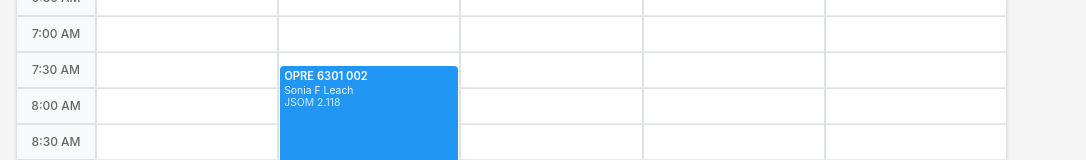
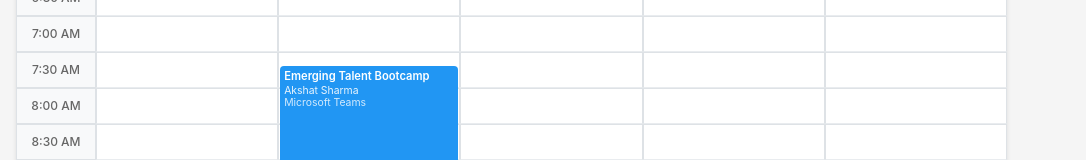
Before and after one commit to ADM-GenC-July25/Team3_ReactCapstone, a React (Vite) app in the folder SchedulePlanner/: page / in a window 1280 px wide. Both pictures are taken after a click on the element 191 px from the left and 842 px from the top of the page. Shown: the part 708-868 px from the top of the page, without its empty margins (0-1086 px from the left). Built offline with nearby package versions, Linux system fonts and the light colour scheme.

Commit message:
made changes to the content of the table

```diff
--- a/SchedulePlanner/src/components/DailyScheduling.jsx
+++ b/SchedulePlanner/src/components/DailyScheduling.jsx
@@ -10,41 +10,41 @@ const DailyScheduling = ({ onBack }) => {
     {
       id: 1,
       status: 'Enrolled',
-      class: '87631',
-      subject: 'ACCT',
-      course: '6301',
-      section: '001',
+      class: '10000',
+      subject: 'Java',
+      course: '201',
+      section: '003',
       seatsOpen: 16,
       waitlistSeats: 0,
-      waitlistOpen: 20,
+      waitlistOpen: 10,
       schedule: 'W 17:30am - 21:00pm',
-      location: 'JSOM 2.106'
+      location: 'Microsoft Teams'
     },
     {
       id: 2,
       status: 'Enrolled',
-      class: '86492',
-      subject: 'CS',
-      course: '6301',
-      section: '501',
+      class: '20000',
+      subject: 'Hackerrank',
+      course: '202',
+      section: '206',
       seatsOpen: 15,
       waitlistSeats: 0,
       waitlistOpen: 15,
       schedule: 'T 7:00pm - 9:45pm',
-      location: 'JSOM No Meeting'
+      location: 'Microsoft Teams'
     },
     {
       id: 3,
       status: 'Not Enrolled',
-      class: '87632',
-      subject: 'OPRE',
-      course: '6301',
-      section: '002',
-      seatsOpen: 5,
+      class: '30000',
+      subject: 'Emerging Talent Bootcamp',
+      course: '203',
+      section: '005',
+      seatsOpen: 14,
       waitlistSeats: 0,
       waitlistOpen: 20,
       schedule: 'M 1:00pm - 3:15pm',
-      location: 'JSOM 2.118'
+      location: 'Microsoft Teams'
     }
   ];
 
@@ -63,27 +63,27 @@ const DailyScheduling = ({ onBack }) => {
       day: 'Wednesday',
       startTime: '17:30',
       endTime: '21:00',
-      subject: 'ACCT 6301 001',
-      instructor: 'Nihongo Li',
-      location: 'JSOM 2.106',
+      subject: 'Java',
+      instructor: 'Taryn Ernd',
+      location: 'Microsoft Teams',
       color: '#4CAF50'
     },
     {
       day: 'Tuesday',
       startTime: '19:00',
       endTime: '21:45',
-      subject: 'CS 6301 501',
-      instructor: 'Jeffrey Neal Ricks',
-      location: 'JSOM',
+      subject: 'Hackerrank',
+      instructor: 'Antoinette Saade',
+      location: 'Microsoft Teams',
       color: '#FF9800'
     },
     {
       day: 'Tuesday',
       startTime: '08:00',
       endTime: '11:15',
-      subject: 'OPRE 6301 002',
-      instructor: 'Sonia F Leach',
-      location: 'JSOM 2.118',
+      subject: 'Emerging Talent Bootcamp',
+      instructor: 'Akshat Sharma',
+      location: 'Microsoft Teams',
       color: '#2196F3'
     }
   ];
```
